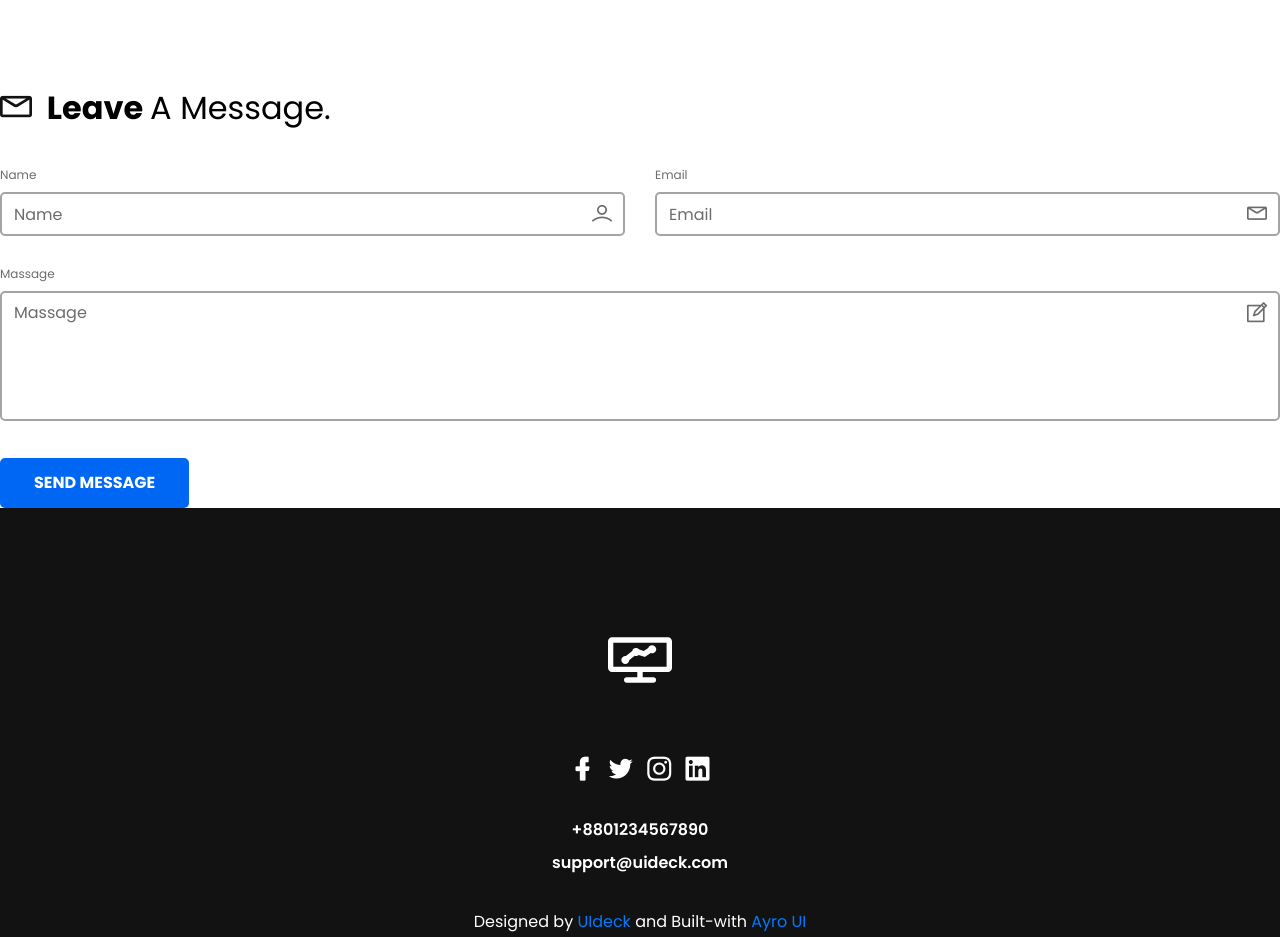
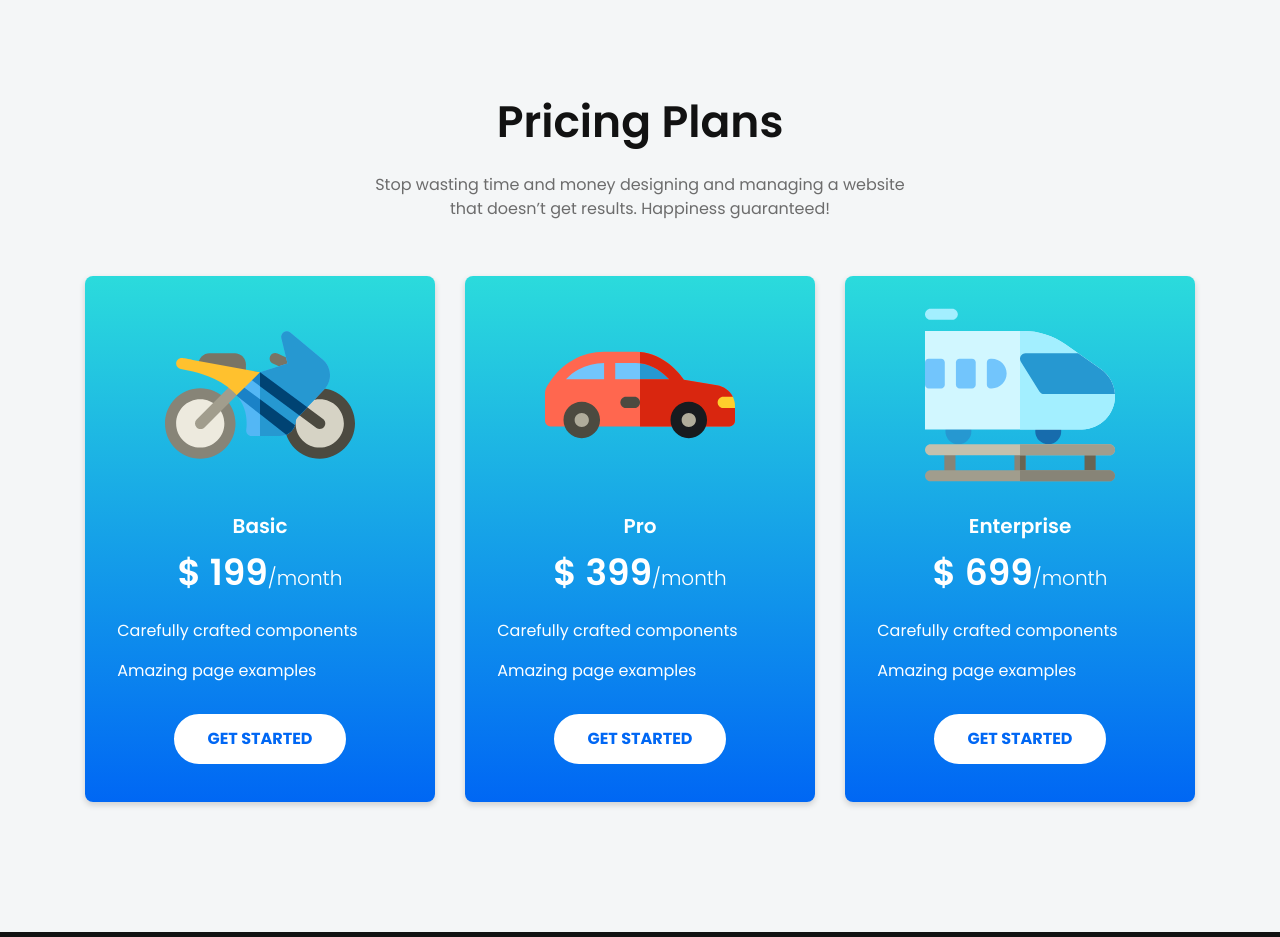
Before and after one commit to practicekaro/practicekaro.github.io, a plain HTML site: page index.html in a window 1280 px wide. Shown: the part 2500-3437 px from the top of the page. Drawn offline with Linux system fonts and the light colour scheme.

Commit message:
Update index.html

```diff
--- a/index.html
+++ b/index.html
@@ -338,57 +338,89 @@
     <!--====== PRINICNG ENDS ======-->
 
 
+     <!--====== PRINICNG START ======-->
 
+    <section id="pricing" class="pricing-area ">
+        <div class="container">
+            <div class="row justify-content-center">
+                <div class="col-lg-6 col-md-10">
+                    <div class="section-title text-center pb-25">
+                        <h3 class="title">Pricing Plans</h3>
+                        <p class="text">Stop wasting time and money designing and managing a website that doesn’t get results. Happiness guaranteed!</p>
+                    </div> <!-- section title -->
+                </div>
+            </div> <!-- row -->
+            <div class="row justify-content-center">
+                <div class="col-lg-4 col-md-7 col-sm-9">
+                    <div class="pricing-style mt-30">
+                        <div class="pricing-icon text-center">
+                            <img src="assets/images/basic.svg" alt="">
+                        </div>
+                        <div class="pricing-header text-center">
+                            <h5 class="sub-title">Basic</h5>
+                            <p class="month"><span class="price">$ 199</span>/month</p>
+                        </div>
+                        <div class="pricing-list">
+                            <ul>
+                                <li><i class="lni lni-check-mark-circle"></i> Carefully crafted components</li>
+                                <li><i class="lni lni-check-mark-circle"></i> Amazing page examples</li>
+                            </ul>
+                        </div>
+                        <div class="pricing-btn rounded-buttons text-center">
+                            <a class="main-btn rounded-one" href="#">GET STARTED</a>
+                        </div>
+                    </div> <!-- pricing style one -->
+                </div>
 
-            <div class="row">
-                <div class="col-lg-12">
-                    <div class="contact-wrapper form-style-two pt-115">
-                        <h4 class="contact-title pb-10"><i class="lni lni-envelope"></i> Leave <span>A Message.</span></h4>
+                <div class="col-lg-4 col-md-7 col-sm-9">
+                    <div class="pricing-style mt-30">
+                        <div class="pricing-icon text-center">
+                            <img src="assets/images/pro.svg" alt="">
+                        </div>
+                        <div class="pricing-header text-center">
+                            <h5 class="sub-title">Pro</h5>
+                            <p class="month"><span class="price">$ 399</span>/month</p>
+                        </div>
+                        <div class="pricing-list">
+                            <ul>
+                                <li><i class="lni lni-check-mark-circle"></i> Carefully crafted components</li>
+                                <li><i class="lni lni-check-mark-circle"></i> Amazing page examples</li>
+                            </ul>
+                        </div>
+                        <div class="pricing-btn rounded-buttons text-center">
+                            <a class="main-btn rounded-one" href="#">GET STARTED</a>
+                        </div>
+                    </div> <!-- pricing style one -->
+                </div>
 
-                        <form id="contact-form" action="assets/contact.php" method="post">
-                            <div class="row">
-                                <div class="col-md-6">
-                                    <div class="form-input mt-25">
-                                        <label>Name</label>
-                                        <div class="input-items default">
-                                            <input name="name" type="text" placeholder="Name">
-                                            <i class="lni lni-user"></i>
-                                        </div>
-                                    </div> <!-- form input -->
-                                </div>
-                                <div class="col-md-6">
-                                    <div class="form-input mt-25">
-                                        <label>Email</label>
-                                        <div class="input-items default">
-                                            <input type="email" name="email" placeholder="Email">
-                                            <i class="lni lni-envelope"></i>
-                                        </div>
-                                    </div> <!-- form input -->
-                                </div>
-                                <div class="col-md-12">
-                                    <div class="form-input mt-25">
-                                        <label>Massage</label>
-                                        <div class="input-items default">
-                                            <textarea name="massage" placeholder="Massage"></textarea>
-                                            <i class="lni lni-pencil-alt"></i>
-                                        </div>
-                                    </div> <!-- form input -->
-                                </div>
-                                <p class="form-message"></p>
-                                <div class="col-md-12">
-                                    <div class="form-input light-rounded-buttons mt-30">
-                                        <button class="main-btn light-rounded-two">Send Message</button>
-                                    </div> <!-- form input -->
-                                </div>
-                            </div> <!-- row -->
-                        </form>
-                    </div> <!-- contact wrapper form -->
+                <div class="col-lg-4 col-md-7 col-sm-9">
+                    <div class="pricing-style mt-30">
+                        <div class="pricing-icon text-center">
+                            <img src="assets/images/enterprise.svg" alt="">
+                        </div>
+                        <div class="pricing-header text-center">
+                            <h5 class="sub-title">Enterprise</h5>
+                            <p class="month"><span class="price">$ 699</span>/month</p>
+                        </div>
+                        <div class="pricing-list">
+                            <ul>
+                                <li><i class="lni lni-check-mark-circle"></i> Carefully crafted components</li>
+                                <li><i class="lni lni-check-mark-circle"></i> Amazing page examples</li>
+                            </ul>
+                        </div>
+                        <div class="pricing-btn rounded-buttons text-center">
+                            <a class="main-btn rounded-one" href="#">GET STARTED</a>
+                        </div>
+                    </div> <!-- pricing style one -->
                 </div>
             </div> <!-- row -->
         </div> <!-- container -->
     </section>
 
-    <!--====== CONTACT PART ENDS ======-->
+    <!--====== PRINICNG ENDS ======-->
+
+
+
 
     <!--====== FOOTER PART START ======-->
 
```
